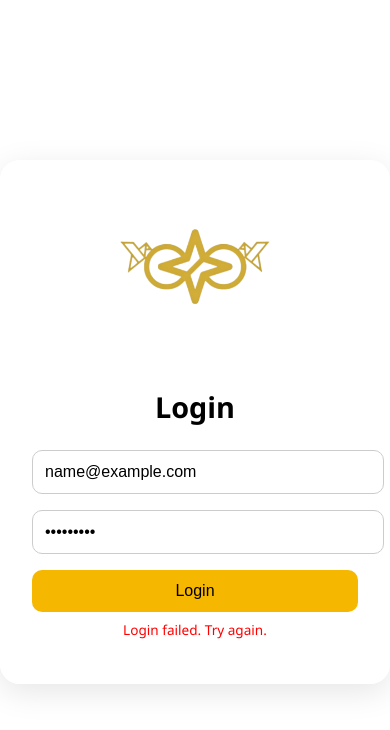
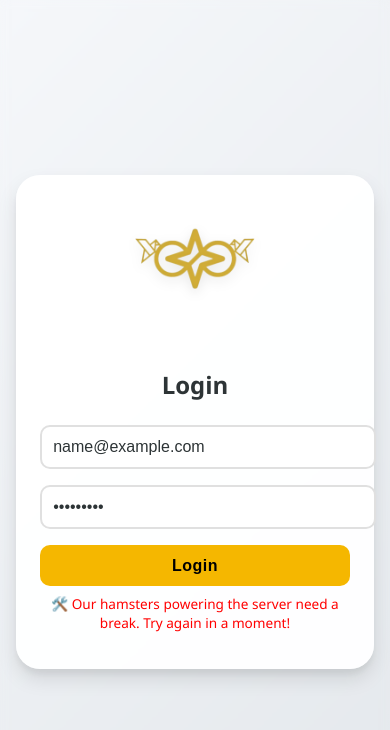
Before and after one commit to AbhishekLim17/APS-Automatic-Proposal-System, a plain HTML site: page index.html in a window 390 px wide. Both pictures are taken after typing "name@example.com", "Sample123" into the empty fields and a click on the button "Login". Drawn offline with Linux system fonts and the light colour scheme.

Commit message:
user-dashboard created and designed

```diff
--- /dev/null
+++ b/css/dashboard.css
@@ -0,0 +1,180 @@
+/* Add this at the top to test if CSS is loading */
+:root {
+    --primary-color: #f5b700;
+    --secondary-color: #1e293b;
+    --bg-color: #f5f7fa;
+    --card-bg: white;
+    --text-color: #2d3436;
+    --status-approved: #22c55e;
+    --status-pending: #f59e0b;
+    --status-rejected: #ef4444;
+}
+
+body {
+    margin: 0;
+    padding: 0;
+    font-family: 'Segoe UI', Tahoma, Geneva, Verdana, sans-serif;
+    background-color: var(--bg-color);
+}
+
+.container {
+    display: flex;
+    min-height: 100vh;
+}
+
+/* Sidebar Styles */
+.sidebar {
+    width: 250px;
+    background-color: var(--secondary-color);
+    color: white;
+    padding: 1.5rem;
+}
+
+.logo {
+  display: flex;
+  align-items: center;
+  gap: 1rem;
+  margin-bottom: 2rem;
+}
+
+.logo img {
+  width: 40px;
+  height: auto;
+}
+
+.sidebar nav ul {
+  list-style: none;
+  padding: 0;
+}
+
+.sidebar nav li {
+  padding: 1rem;
+  margin: 0.5rem 0;
+  border-radius: 8px;
+  cursor: pointer;
+  transition: all 0.3s ease;
+}
+
+.sidebar nav li:hover {
+  background-color: rgba(255, 255, 255, 0.1);
+}
+
+.sidebar nav li.active {
+  background-color: var(--primary-color);
+  color: black;
+}
+
+.sidebar nav li i {
+  margin-right: 0.8rem;
+}
+
+/* Main Content */
+.main-content {
+  flex: 1;
+  padding: 2rem;
+}
+
+header h1 {
+  margin-bottom: 2rem;
+  font-size: 1.8rem;
+}
+
+/* Summary Cards */
+.summary {
+  display: grid;
+  grid-template-columns: repeat(auto-fit, minmax(200px, 1fr));
+  gap: 1.5rem;
+  margin-bottom: 2rem;
+}
+
+.card {
+  background-color: var(--card-bg);
+  padding: 1.5rem;
+  border-radius: 12px;
+  box-shadow: 0 2px 4px rgba(0, 0, 0, 0.1);
+}
+
+.card h3 {
+  margin: 0;
+  font-size: 1rem;
+  color: #666;
+}
+
+.card p {
+  margin: 0.5rem 0 0;
+  font-size: 2rem;
+  font-weight: 600;
+}
+
+/* Table Styles */
+.recent {
+  background-color: var(--card-bg);
+  padding: 1.5rem;
+  border-radius: 12px;
+  box-shadow: 0 2px 4px rgba(0, 0, 0, 0.1);
+}
+
+table {
+  width: 100%;
+  border-collapse: collapse;
+  margin-top: 1rem;
+}
+
+th, td {
+  padding: 1rem;
+  text-align: left;
+  border-bottom: 1px solid #eee;
+}
+
+th {
+  font-weight: 600;
+  color: #666;
+}
+
+/* Status Badges */
+.status {
+  padding: 0.5rem 1rem;
+  border-radius: 20px;
+  font-size: 0.875rem;
+  font-weight: 500;
+}
+
+.status.approved {
+  background-color: rgba(34, 197, 94, 0.1);
+  color: var(--status-approved);
+}
+
+.status.pending {
+  background-color: rgba(245, 158, 11, 0.1);
+  color: var(--status-pending);
+}
+
+.status.rejected {
+  background-color: rgba(239, 68, 68, 0.1);
+  color: var(--status-rejected);
+}
+
+/* Responsive Design */
+@media (max-width: 768px) {
+  .container {
+    flex-direction: column;
+  }
+
+  .sidebar {
+    width: 100%;
+    padding: 1rem;
+  }
+
+  .main-content {
+    padding: 1rem;
+  }
+
+  .summary {
+    grid-template-columns: 1fr;
+  }
+
+  table {
+    display: block;
+    overflow-x: auto;
+  }
+}
--- a/css/style.css
+++ b/css/style.css
@@ -1,18 +1,19 @@
 :root {
-  --bg-color: #ffffff;
-  --text-color: #000000;
-  --card-bg: rgba(255, 255, 255, 0.9);
+  --bg-color: #f5f7fa;
+  --text-color: #2d3436;
+  --card-bg: rgba(255, 255, 255, 0.95);
   --input-bg: #ffffff;
-  --input-border: #ccc;
+  --input-border: #e0e0e0;
   --btn-bg: #f5b700; /* Magnetar yellow */
   --btn-text: #000000;
+  --card-shadow: rgba(0, 0, 0, 0.1);
 }
 
 body {
   margin: 0;
   padding: 0;
   font-family: 'Segoe UI', Tahoma, Geneva, Verdana, sans-serif;
-  background-color: var(--bg-color);
+  background: linear-gradient(135deg, #f5f7fa 0%, #e4e8ec 100%);
   color: var(--text-color);
   display: flex;
   justify-content: center;
@@ -25,18 +26,28 @@ body {
 
 .login-card {
   background-color: var(--card-bg);
-  backdrop-filter: blur(15px);
-  padding: 2rem;
-  border-radius: 20px;
-  box-shadow: 0 8px 32px rgba(0, 0, 0, 0.1);
+  padding: 2.5rem;
+  border-radius: 24px;
+  box-shadow:
+    0 10px 20px var(--card-shadow),
+    0 6px 6px rgba(0, 0, 0, 0.05);
+  transform: translateY(0);
+  transition: transform 0.3s ease, box-shadow 0.3s ease;
   text-align: center;
   width: 340px;
-  transition: background-color 0.4s ease, color 0.4s ease;
+}
+
+.login-card:hover {
+  transform: translateY(-5px);
+  box-shadow:
+    0 15px 30px var(--card-shadow),
+    0 8px 8px rgba(0, 0, 0, 0.05);
 }
 
 .logo {
   max-width: 150px;
-  margin-bottom: 1rem;
+  margin-bottom: 1.5rem;
+  filter: drop-shadow(0 4px 6px rgba(0, 0, 0, 0.1));
 }
 
 h2 {
@@ -49,18 +60,21 @@ h2 {
   width: 100%;
   padding: 0.75rem;
   margin: 0.5rem 0;
-  border: 1px solid var(--input-border);
+  border: 2px solid var(--input-border);
   border-radius: 10px;
   background-color: var(--input-bg);
   color: var(--text-color);
   font-size: 1rem;
-  transition: border 0.3s ease, background-color 0.3s ease;
+  transition: all 0.3s ease;
+  height: auto; /* Reset height */
+  min-height: unset; /* Remove minimum height */
 }
 
 .input-field:focus {
   outline: none;
   border-color: var(--btn-bg);
-  box-shadow: 0 0 4px var(--btn-bg);
+  box-shadow: 0 0 0 4px rgba(245, 183, 0, 0.1);
+  transform: translateY(-1px);
 }
 
 .login-button {
@@ -73,12 +87,22 @@ h2 {
   cursor: pointer;
   font-size: 1rem;
   margin-top: 0.5rem;
-  transition: background-color 0.3s ease, color 0.3s ease;
+  font-weight: 600;
+  letter-spacing: 0.5px;
+  transform: translateY(0);
+  transition: all 0.3s ease;
+  height: auto; /* Reset height */
+  min-height: unset; /* Remove minimum height */
 }
 
 .login-button:hover {
-  opacity: 0.95;
-  box-shadow: 0 0 8px rgba(245, 183, 0, 0.6);
+  opacity: 1;
+  transform: translateY(-2px);
+  box-shadow: 0 6px 12px rgba(245, 183, 0, 0.3);
+}
+
+.login-button:active {
+  transform: translateY(0);
 }
 
 .error {
@@ -86,3 +110,76 @@ h2 {
   font-size: 0.85rem;
   margin-top: 0.5rem;
 }
+
+/* Add these media queries at the end of your CSS file */
+
+@media screen and (max-width: 480px) {
+  .login-card {
+    width: 90%;
+    max-width: 320px;
+    padding: 1.5rem;
+    margin: 1rem;
+  }
+
+  .logo {
+    max-width: 120px;
+  }
+
+  h2 {
+    font-size: 1.5rem;
+  }
+
+  .input-field {
+    padding: 0.7rem;
+    font-size: 16px;
+    height: auto;
+  }
+
+  .login-button {
+    padding: 0.7rem;
+    font-size: 16px;
+    height: auto;
+  }
+}
+
+/* Fix for iOS input shadow */
+input {
+  -webkit-appearance: none;
+  -moz-appearance: none;
+  appearance: none;
+}
+
+/* Prevent text size adjustment on orientation change */
+html {
+  -webkit-text-size-adjust: 100%;
+}
+
+/* Improve touch targets */
+button,
+input {
+  min-height: 44px; /* Apple's recommended minimum touch target size */
+}
+
+/* Add smooth scrolling for iOS momentum scroll */
+body {
+  -webkit-overflow-scrolling: touch;
+}
+
+/* Fix for iPhone X+ safe areas */
+@supports (padding: max(0px)) {
+  body {
+    padding-left: env(safe-area-inset-left);
+    padding-right: env(safe-area-inset-right);
+    padding-top: env(safe-area-inset-top);
+    padding-bottom: env(safe-area-inset-bottom);
+  }
+}
+
+/* Update the touch target rules */
+@media (hover: none) and (pointer: coarse) {
+  /* Only apply larger touch targets on actual touch devices */
+  button,
+  input {
+    min-height: 36px; /* Reduced from 44px */
+  }
+}
--- a/index.html
+++ b/index.html
@@ -2,7 +2,7 @@
 <html lang="en">
 <head>
   <meta charset="UTF-8" />
-  <meta name="viewport" content="width=device-width, initial-scale=1.0"/>
+  <meta name="viewport" content="width=device-width, initial-scale=1.0, maximum-scale=1.0, user-scalable=no" />
   <title>Login | Proposal Generator</title>
   <link rel="stylesheet" href="css/style.css" />
   <link rel="icon" type="image/png" href="images/logo.png" />
@@ -16,10 +16,12 @@
     <form id="login-form">
       <input type="email" id="email" placeholder="Email" required class="input-field" />
       <input type="password" id="password" placeholder="Password" required class="input-field" />
-      <button type="submit" class="login-button">Login</button>
+      <button type="submit" class="login-button">
+        <span class="button-text">Login</span>
+        <span class="loading-spinner hidden"></span>
+      </button>
       <p id="error-message" class="error"></p>
     </form>
   </div>
-
 </body>
 </html>
--- a/js/script.js
+++ b/js/script.js
@@ -2,24 +2,73 @@ document.addEventListener("DOMContentLoaded", () => {
   const form = document.getElementById("login-form");
   const errorMessage = document.getElementById("error-message");
 
+  const errorMessages = {
+    empty_email: "📭 Looks like you forgot the email - we're good, but we're not mind readers!",
+    invalid_email: "🤔 That email looks a bit suspicious. Maybe a typo snuck in?",
+    empty_password: "🔑 Psst... you might want to add a password. Just saying!",
+    short_password: "🐁 That password is shorter than a mouse's tail! Need at least 6 characters.",
+    invalid_credentials: "🎭 Hmm... either this isn't you, or you're having a memory moment.",
+    server_error: "🛠️ Our hamsters powering the server need a break. Try again in a moment!",
+    network_error: "📡 Looks like the internet is playing hide and seek. Found any WiFi lying around?"
+};
+
   form.addEventListener("submit", async (e) => {
     e.preventDefault();
-    const email = document.getElementById("email").value;
+    const email = document.getElementById("email").value.trim();
     const password = document.getElementById("password").value;
+    const errorElement = document.getElementById("error-message");
+
+    // Reset error
+    errorElement.textContent = "";
+
+    // Validation
+    if (!email) {
+      errorElement.textContent = errorMessages.empty_email;
+      return;
+    }
+
+    if (!email.match(/^[^\s@]+@[^\s@]+\.[^\s@]+$/)) {
+      errorElement.textContent = errorMessages.invalid_email;
+      return;
+    }
+
+    if (!password) {
+      errorElement.textContent = errorMessages.empty_password;
+      return;
+    }
+
+    if (password.length < 6) {
+      errorElement.textContent = errorMessages.short_password;
+      return;
+    }
 
     try {
+      // Show loading state
+      const buttonText = document.querySelector(".button-text");
+      const loadingSpinner = document.querySelector(".loading-spinner");
+      buttonText.classList.add("hidden");
+      loadingSpinner.classList.remove("hidden");
+
       const { data, error } = await supabase.auth.signInWithPassword({
         email,
         password
       });
 
       if (error) {
-        errorMessage.textContent = error.message;
+        errorElement.textContent = error.message;
       } else {
+        // Redirect on success
         window.location.href = "/dashboard.html";
       }
-    } catch (err) {
-      errorMessage.textContent = "Login failed. Try again.";
+    } catch (error) {
+      errorElement.textContent =
+        error.name === "NetworkError"
+          ? errorMessages.network_error
+          : errorMessages.server_error;
+    } finally {
+      // Reset button state
+      buttonText.classList.remove("hidden");
+      loadingSpinner.classList.add("hidden");
     }
   });
 });
```
Also changed, not shown: dashboard-admin.html (added, +95 -0 lines), js/dashboard.js (added, +9 -0 lines).
